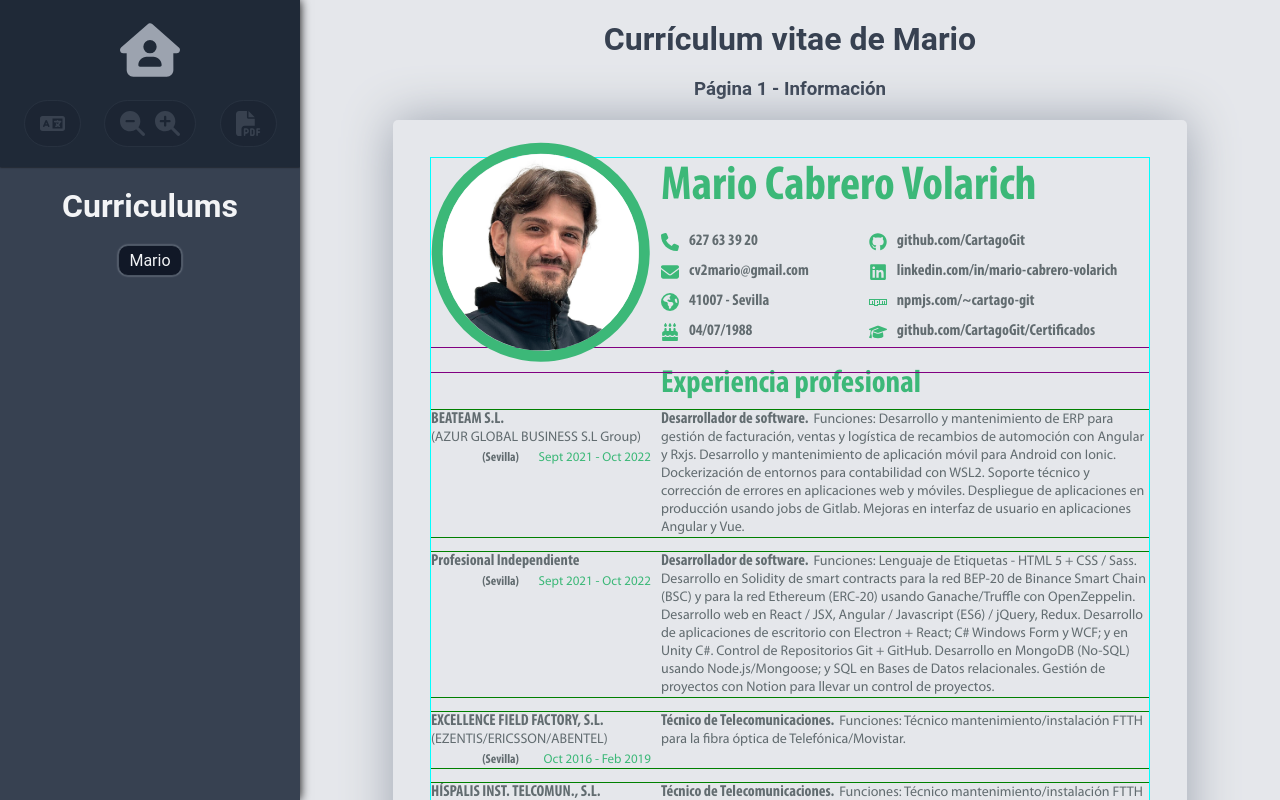
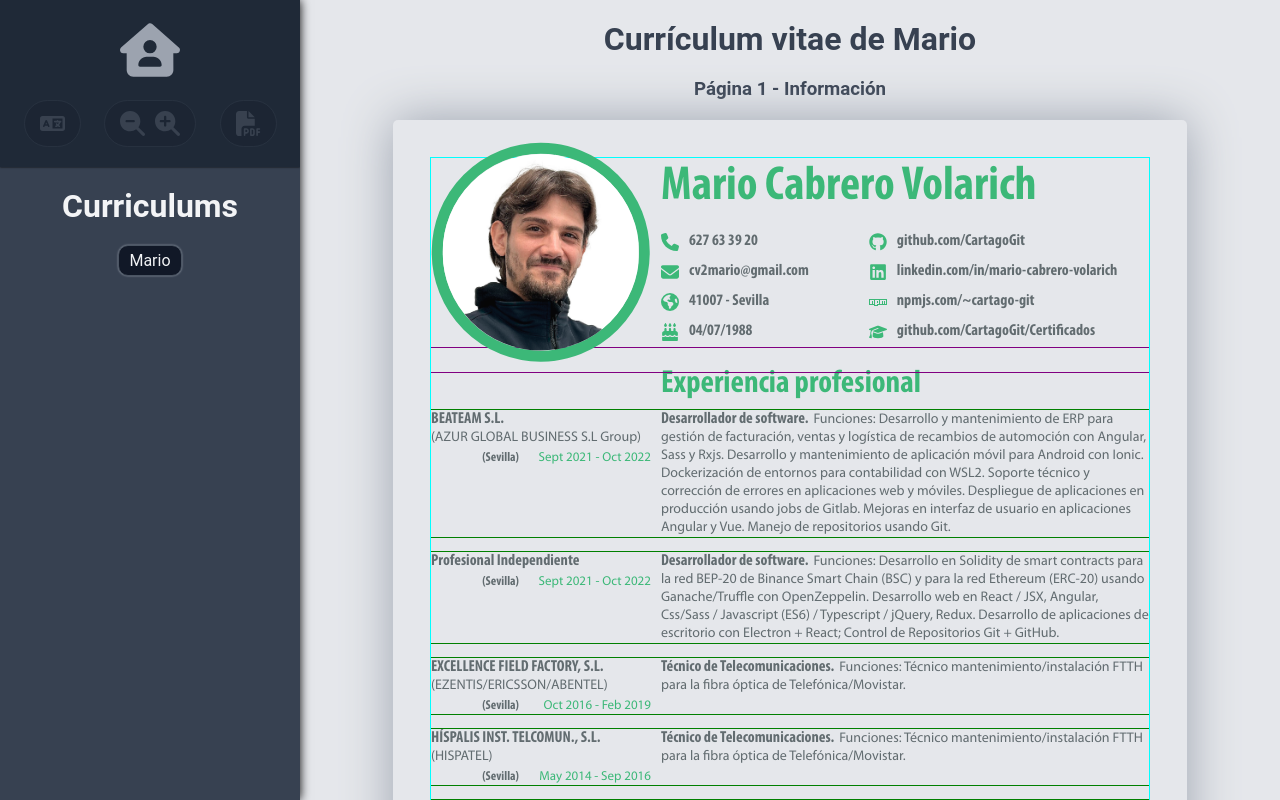
Before and after one commit to CartagoGit/print-cv, a Vue app: page /cv/mario in a window 1280 px wide. Built offline with nearby package versions, Linux system fonts and the light colour scheme.

Commit message:
Actualizar interfaces y rutas de MarioCv

```diff
--- a/src/components/cvs/mario/MarioCv.vue
+++ b/src/curriculums/mario/MarioCv.vue
@@ -8,6 +8,9 @@
 			<section class="profesional-experience">
 				<ProfesionalExperience />
 			</section>
+			<section class="oficial-education">
+				<OficialEducation />
+			</section>
 		</div>
 	</div>
 	<h3>Página 2 - Cursor y habilidades</h3>
@@ -17,6 +20,7 @@
 <script setup lang="ts">
 import PersonalInfo from './sections/PersonalInfo.vue';
 import ProfesionalExperience from './sections/ProfesionalExperience.vue';
+import OficialEducation from './sections/OficialEducation.vue';
 </script>
 <style>
 @font-face {
@@ -70,7 +74,7 @@ import ProfesionalExperience from './sections/ProfesionalExperience.vue';
 		font-family: var(--bold-font);
 		font-size: 16px;
 	}
-	article.with-date {
+	article.field-data {
 		grid-column: 1 / 3;
 		outline: 1px solid green;
 		display: grid;
@@ -83,6 +87,8 @@ import ProfesionalExperience from './sections/ProfesionalExperience.vue';
 		grid-column: 2 / 3;
 		line-height: 22px;
 	}
+
+
 }
 </style>
 <style scoped>
--- /dev/null
+++ b/src/curriculums/mario/components/FieldData.vue
@@ -0,0 +1,65 @@
+<template>
+	<article
+		class="field-data"
+		v-for="field of fields">
+		<div class="info-place">
+			<div class="company font-bold">{{ field.company }}</div>
+			<div
+				class="sub-company font-regular"
+				v-if="field.subCompany">
+				{{ field.subCompany }}
+			</div>
+			<div class="where-date">
+				<span class="where font-bold">({{ field.where }})</span>
+				<span class="date font-regular">
+					{{ field.date.start }} - {{ field.date.end }}
+				</span>
+			</div>
+		</div>
+		<div class="description">
+			<span class="font-bold mr5">
+				{{ field.place }}
+			</span>
+			<span
+				class="font-regular"
+				v-id="field.description">
+				{{ field.description }}
+			</span>
+		</div>
+	</article>
+</template>
+
+<script setup lang="ts">
+import type { IFieldsData } from '@/shared/interfaces/index.interfaces';
+import { defineProps } from 'vue';
+
+const props = defineProps({
+	fields: Array as () => IFieldsData[],
+});
+</script>
+
+<style scoped>
+.info-place {
+	display: flex;
+	flex-direction: column;
+
+	.company {
+		white-space: pre;
+	}
+	.where-date {
+		margin-top: 3px;
+		display: grid;
+		grid-template-columns: auto 60%;
+		.where,
+		.date {
+			justify-self: end;
+			display: flex;
+			align-items: end;
+			font-size: 13px;
+		}
+		.date {
+			color: var(--primary);
+		}
+	}
+}
+</style>
--- /dev/null
+++ b/src/curriculums/mario/sections/OficialEducation.vue
@@ -0,0 +1,23 @@
+<template>
+	<h2 class="section-title">Formación reglada</h2>
+</template>
+
+<script setup lang="ts">
+import type { IFieldsData } from '@/shared/interfaces/index.interfaces';
+
+
+const fields : IFieldsData[] = [
+    {
+        company: 'Universidad de Sevilla',
+        where: 'Sevilla',
+        date: {
+            start: '2006',
+            end: '2009'
+        },
+        place: 'Cursado parcial: Ingeniería Técnica en Informática de Sistemas.',
+        description: 'No finalizado por cambio en la orientación de los estudios.'
+    }
+]
+</script>
+
+<style scoped></style>
--- a/src/components/cvs/mario/sections/ProfesionalExperience.vue
+++ b/src/curriculums/mario/sections/ProfesionalExperience.vue
@@ -1,37 +1,13 @@
 <template>
 	<h2 class="section-title">Experiencia profesional</h2>
-	<article
-		class="with-date"
-		v-for="field of fields">
-		<div class="info">
-			<div class="company font-bold">{{ field.company }}</div>
-			<div
-				class="sub-company font-regular"
-				v-if="field.subCompany">
-				{{ field.subCompany }}
-			</div>
-			<div class="where-date">
-				<span class="where font-bold">({{ field.where }})</span>
-				<span class="date font-regular">
-					{{ field.date.start }} - {{ field.date.end }}
-				</span>
-			</div>
-		</div>
-		<div class="description">
-			<span class="font-bold mr5">
-				{{ field.place }}
-			</span>
-			<span class="font-regular">
-				{{ field.description }}
-			</span>
-		</div>
-	</article>
+	<FieldData :fields="fields" />
 </template>
 
 <script setup lang="ts">
-import type { IProfesionalExperiencie } from '@/shared/interfaces/index.interfaces';
+import type { IFieldsData } from '@/shared/interfaces/index.interfaces';
+import FieldData from '../components/FieldData.vue';
 
-const fields: IProfesionalExperiencie[] = [
+const fields: IFieldsData[] = [
 	{
 		company: 'BEATEAM S.L.',
 		subCompany: '(AZUR GLOBAL BUSINESS S.L Group)',
@@ -42,7 +18,7 @@ const fields: IProfesionalExperiencie[] = [
 		},
 		place: 'Desarrollador de software.',
 		description:
-			'Funciones: Desarrollo y mantenimiento de ERP para gestión de facturación, ventas y logística de recambios de automoción con Angular y Rxjs. Desarrollo y mantenimiento de aplicación móvil para Android con Ionic. Dockerización de entornos para contabilidad con WSL2. Soporte técnico y corrección de errores en aplicaciones web y móviles. Despliegue de aplicaciones en producción usando jobs de Gitlab. Mejoras en interfaz de usuario en aplicaciones Angular y Vue.',
+			'Funciones: Desarrollo y mantenimiento de ERP para gestión de facturación, ventas y logística de recambios de automoción con Angular, Sass y Rxjs. Desarrollo y mantenimiento de aplicación móvil para Android con Ionic. Dockerización de entornos para contabilidad con WSL2. Soporte técnico y corrección de errores en aplicaciones web y móviles. Despliegue de aplicaciones en producción usando jobs de Gitlab. Mejoras en interfaz de usuario en aplicaciones Angular y Vue. Manejo de repositorios usando Git.',
 	},
 	{
 		company: 'Profesional Independiente',
@@ -53,7 +29,7 @@ const fields: IProfesionalExperiencie[] = [
 		},
 		place: 'Desarrollador de software.',
 		description:
-			'Funciones: Lenguaje de Etiquetas - HTML 5 + CSS / Sass. Desarrollo en Solidity de smart contracts para la red BEP-20 de Binance Smart Chain (BSC) y para la red Ethereum (ERC-20) usando Ganache/Truffle con OpenZeppelin. Desarrollo web en React / JSX, Angular / Javascript (ES6) / jQuery, Redux. Desarrollo de aplicaciones de escritorio con Electron + React; C# Windows Form y WCF; y en Unity C#. Control de Repositorios Git + GitHub. Desarrollo en MongoDB (No-SQL) usando Node.js/Mongoose; y SQL en Bases de Datos relacionales. Gestión de proyectos con Notion para llevar un control de proyectos.',
+			'Funciones: Desarrollo en Solidity de smart contracts para la red BEP-20 de Binance Smart Chain (BSC) y para la red Ethereum (ERC-20) usando Ganache/Truffle con OpenZeppelin. Desarrollo web en React / JSX, Angular, Css/Sass / Javascript (ES6) / Typescript / jQuery, Redux. Desarrollo de aplicaciones de escritorio con Electron + React; Control de Repositorios Git + GitHub.',
 	},
 	{
 		company: 'EXCELLENCE FIELD FACTORY, S.L.',
@@ -126,28 +102,4 @@ const fields: IProfesionalExperiencie[] = [
 	},
 ];
 </script>
-<style scoped>
-.info {
-	display: flex;
-	flex-direction: column;
-
-	.company {
-		white-space: pre;
-	}
-	.where-date {
-        margin-top: 3px;
-		display: grid;
-		grid-template-columns: auto 60%;
-		.where,
-		.date {
-			justify-self: end;
-			display: flex;
-			align-items: end;
-			font-size: 13px;
-		}
-		.date {
-			color: var(--primary);
-		}
-	}
-}
-</style>
+<style scoped></style>
--- a/src/router/index.routes.ts
+++ b/src/router/index.routes.ts
@@ -16,7 +16,7 @@ const router = createRouter({
 				{
 					path: 'mario',
 					name: 'mario',
-					component: () => import('../components/cvs/mario/MarioCv.vue'),
+					component: () => import('../curriculums/mario/MarioCv.vue'),
 				},
 			],
 		},
--- a/src/shared/interfaces/profesional-experiencie.interface.ts
+++ b/src/shared/interfaces/fields-data.ts
@@ -1,6 +1,6 @@
 import type { IDate } from './index.interfaces';
 
-export interface IProfesionalExperiencie {
+export interface IFieldsData {
     company: string;
     subCompany?: string;
     where: string;
--- a/src/shared/interfaces/index.interfaces.ts
+++ b/src/shared/interfaces/index.interfaces.ts
@@ -1,2 +1,2 @@
 export * from './date.interface';
-export * from './profesional-experiencie.interface';
+export * from './fields-data';
```
Also changed, not shown: src/curriculums/mario/sections/PersonalInfo.vue (renamed from src/components/cvs/mario/sections/PersonalInfo.vue).
